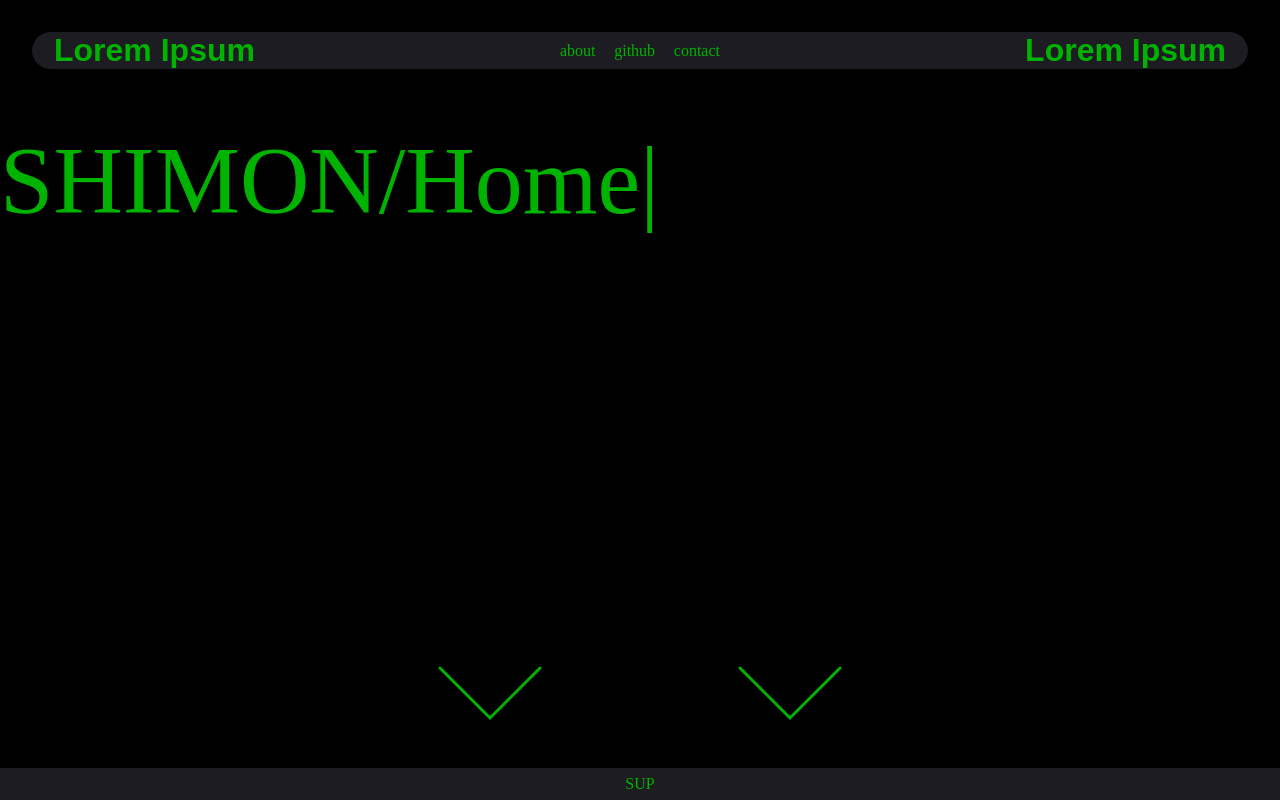
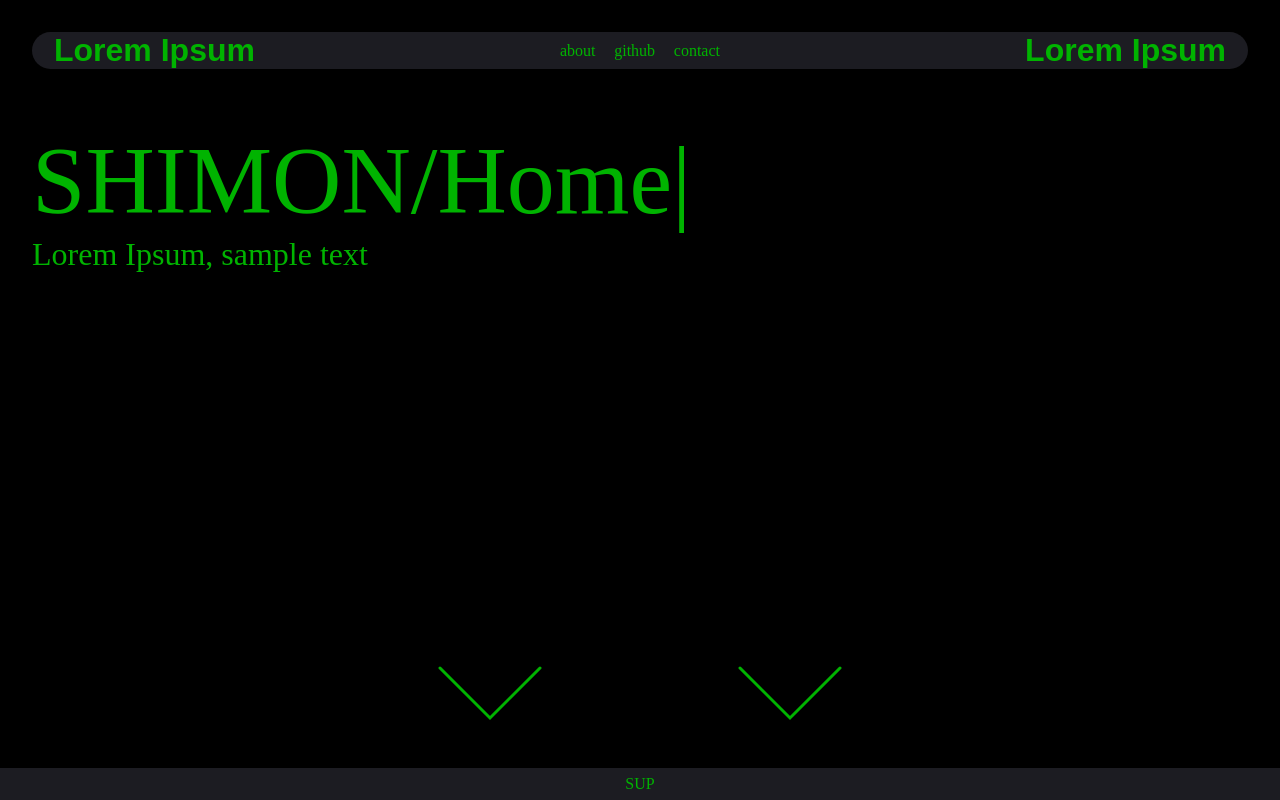
Before and after one commit to zimon-cocos/Ts-testing2, a website: page index.html in a window 1280 px wide. Drawn offline with Linux system fonts and the light colour scheme.

Commit message:
bugfixing, desc text pridany

```diff
--- a/index.html
+++ b/index.html
@@ -32,10 +32,17 @@
     </div>
     <div id="main">
         <section id="sect1">
+            <div id="mainTxtBox">
+                <div id="lTxtSect1">
+                    <p>SHIMON/Home </p> <p class="blinking">|</p>
+                </div>
+                <div id="dscTxtSect1">
+                    <p id="dscTxt"> Lorem Ipsum, sample text</p>
+                </div>
+            </div>
 
-            <div id="lTxtSect1">
-                <p>SHIMON/Home </p> <p class="blinking">|</p>
-            </div>
+
+
 
             <div id="clickShapeBox">
                 <svg id="arrow"width="100%" height="100%">
@@ -91,7 +98,7 @@
                 </div>
             </div>
             <div id="sect2col3">
-                <div class="showImSct1">
+                <div class="showImgSct1">
 
                 </div>
                 <div class="showTxt">
--- a/index.js
+++ b/index.js
@@ -20,7 +20,7 @@ if (header) {
             header.style.top = "0";
         }
         else {
-            header.style.top = "-90px";
+            header.style.top = "-120px";
         }
         prevScrollPos = currentScrollPos;
     };
--- a/index.ts
+++ b/index.ts
@@ -38,7 +38,7 @@ if(header)
 
             else
             {
-                header.style.top = "-90px"
+                header.style.top = "-120px"
             }
 
             prevScrollPos = currentScrollPos;
@@ -74,6 +74,7 @@ if(arrow && path && sect2 && clickShapeBox)
             else
             {
                 console.log("arrow right is blocking me")
+
             }
 
 
--- a/style.css
+++ b/style.css
@@ -99,6 +99,15 @@ body{
     /*border:solid 4px purple;*/
 }
 
+#mainTxtBox{
+    display: flex;
+    flex-direction: column;
+    align-items: center;
+    align-self: stretch;
+
+    margin-left: 32px;
+}
+
 #lTxtSect1{
     display: flex;
     flex: 0 1;
@@ -110,6 +119,24 @@ body{
 
     margin: 0;
     font-size: 96px;
+}
+
+#dscTxtSect1{
+    display: flex;
+    flex: 0 1;
+    align-items: center;
+    align-self: stretch;
+
+    background-color: black;
+    color: #00b300;
+
+    margin: 0;
+    font-size: 32px;
+}
+
+#dscTxt
+{
+    margin: 0;
 }
 
 p{
```
